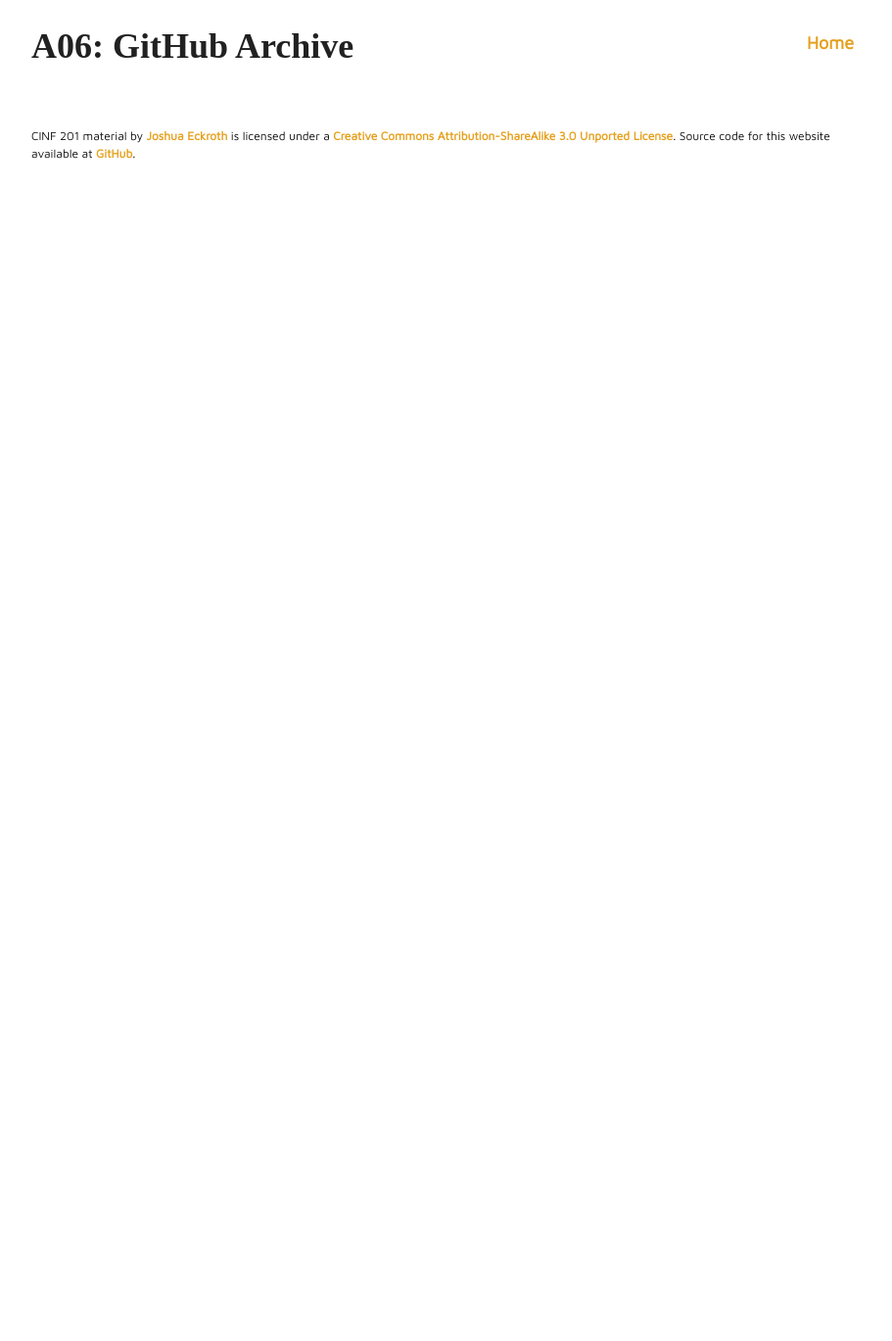
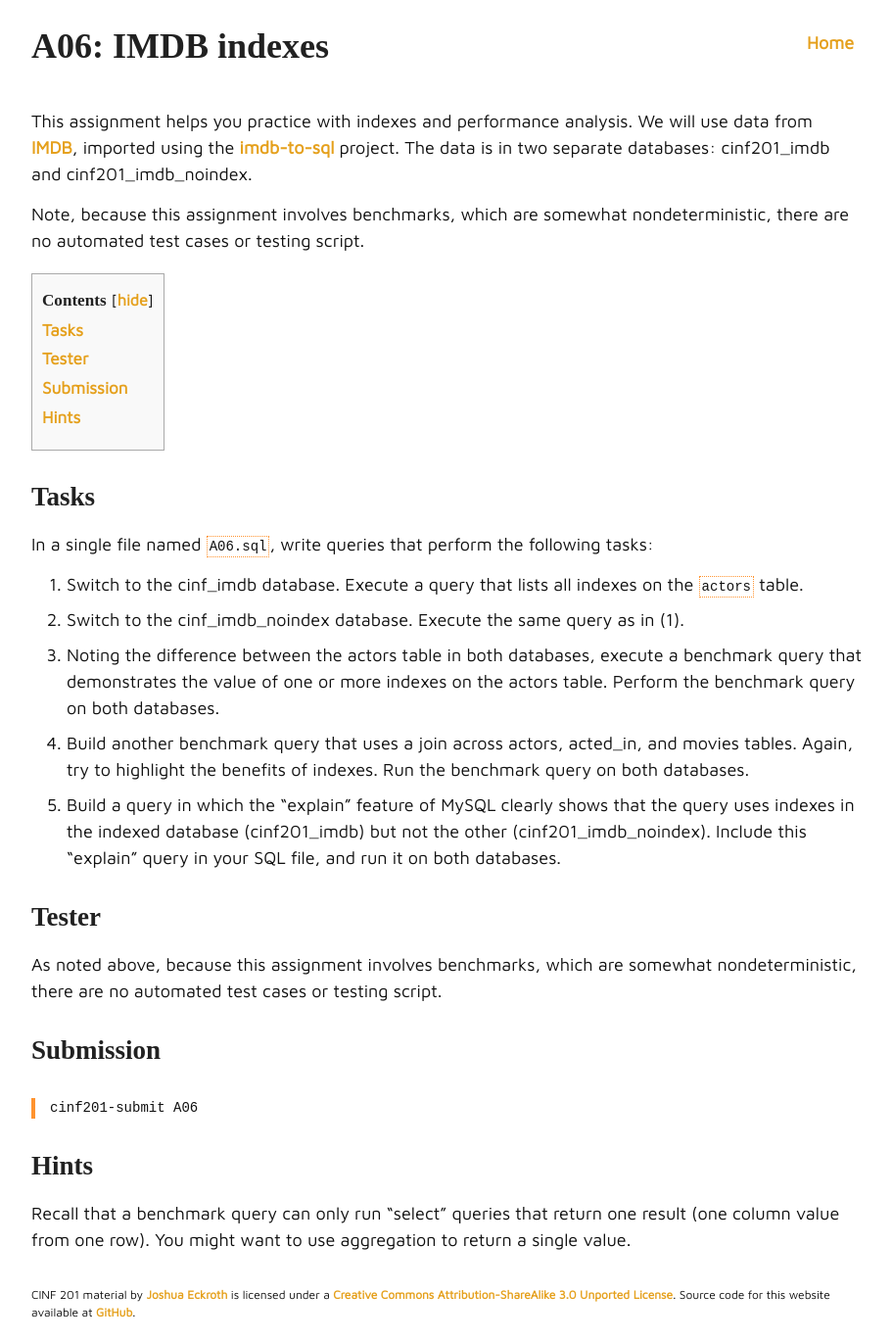
Before and after one commit to joshuaeckroth/cinf201-website, a Jekyll site: the page built from assignments/a06.markdown, in a window 1280 px wide. Shown: the whole page at 98% size, without its empty margins (183-1094 px from the left). Built offline with Jekyll 4.4.1, drawn with Linux system fonts in a browser that asks for light colours; some web fonts are replaced; before the commit the page ends 900 px from its top, so only the background shows below that.

Commit message:
Finished A06

```diff
--- a/assignments/a06.markdown
+++ b/assignments/a06.markdown
@@ -1,8 +1,36 @@
 ---
 layout: note
-title: "A06: GitHub Archive"
+title: "A06: IMDB indexes"
 due: "Oct 3, 11:59pm"
 categories: [assignments]
 ---
 
-# A06: GitHub Archive
+# A06: IMDB indexes
+
+This assignment helps you practice with indexes and performance analysis. We will use data from [IMDB](http://www.imdb.com/), imported using the [imdb-to-sql](https://github.com/ameerkat/imdb-to-sql) project. The data is in two separate databases: cinf201\_imdb and cinf201\_imdb\_noindex.
+
+Note, because this assignment involves benchmarks, which are somewhat nondeterministic, there are no automated test cases or testing script.
+
+## Tasks
+
+In a single file named `A06.sql`, write queries that perform the following tasks:
+
+1. Switch to the cinf\_imdb database. Execute a query that lists all indexes on the `actors` table.
+2. Switch to the cinf\_imdb\_noindex database. Execute the same query as in (1).
+3. Noting the difference between the actors table in both databases, execute a benchmark query that demonstrates the value of one or more indexes on the actors table. Perform the benchmark query on both databases.
+4. Build another benchmark query that uses a join across actors, acted\_in, and movies tables. Again, try to highlight the benefits of indexes. Run the benchmark query on both databases.
+5. Build a query in which the "explain" feature of MySQL clearly shows that the query uses indexes in the indexed database (cinf201\_imdb) but not the other (cinf201\_imdb\_noindex). Include this "explain" query in your SQL file, and run it on both databases.
+
+## Tester
+
+As noted above, because this assignment involves benchmarks, which are somewhat nondeterministic, there are no automated test cases or testing script.
+
+## Submission
+
+~~~
+cinf201-submit A06
+~~~
+
+## Hints
+
+Recall that a benchmark query can only run "select" queries that return one result (one column value from one row). You might want to use aggregation to return a single value.
```
Also changed, not shown: notes/indexes.md (+0 -2 lines).
